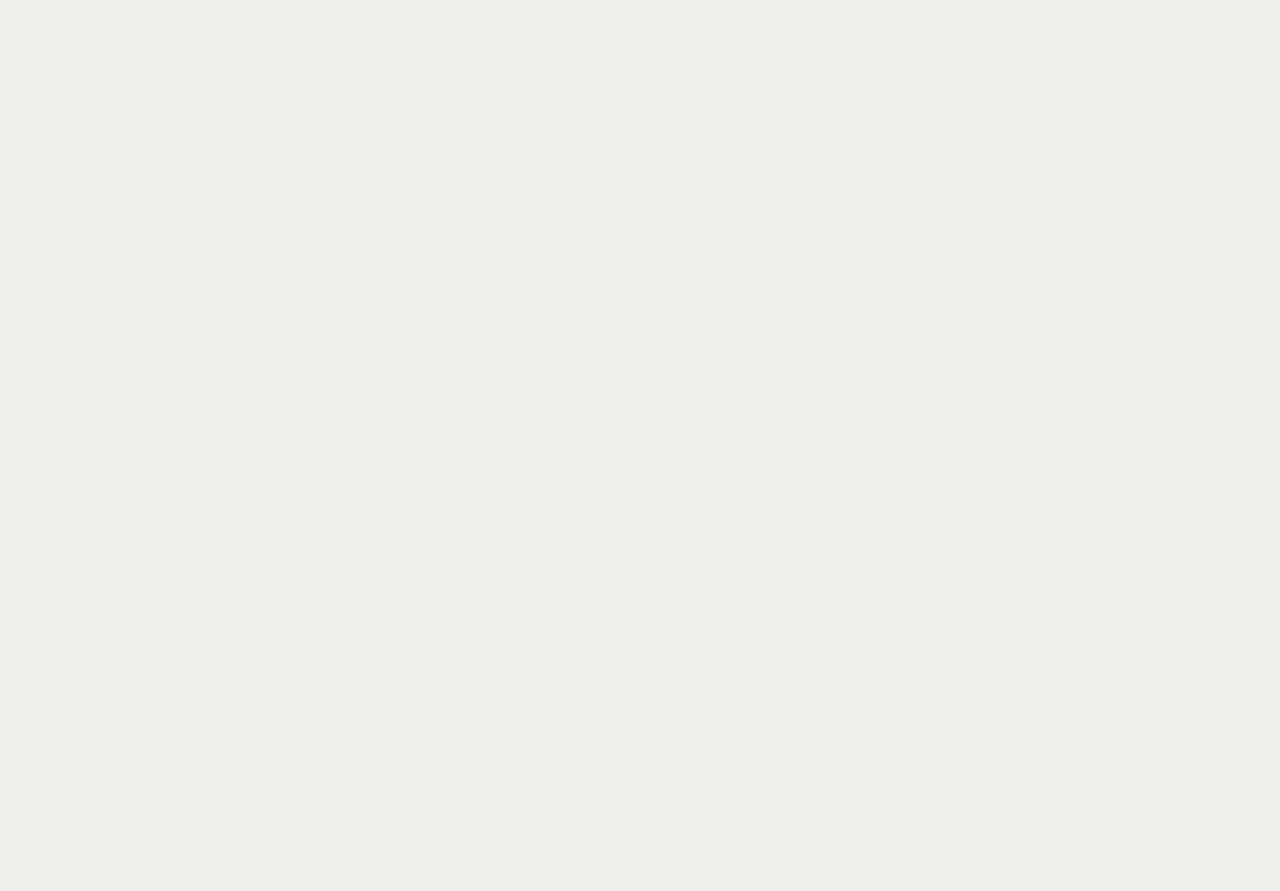
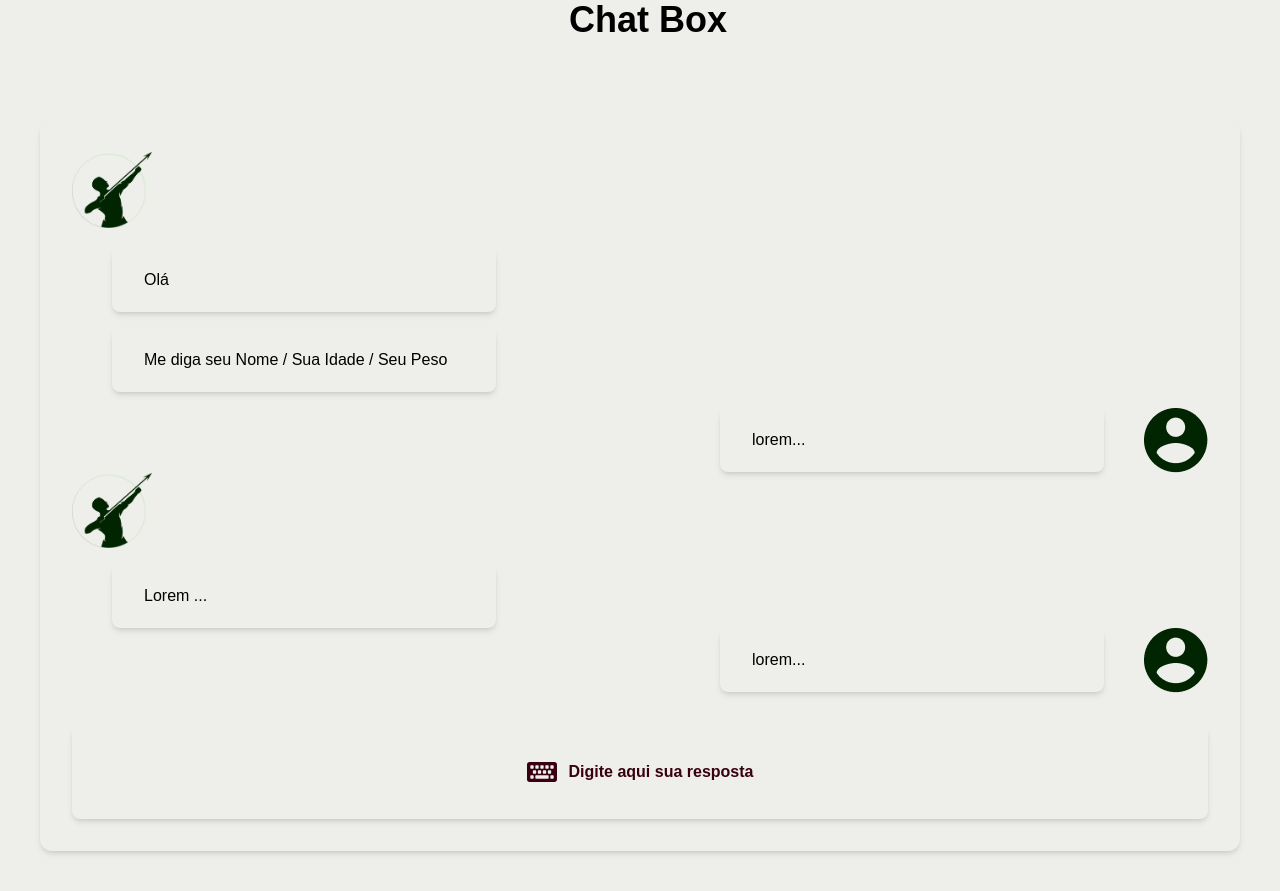
Before and after one commit to Henrique0602/Tupas-TCC, a React (Vite) app in the folder Tupa-s/: page /Home in a window 1280 px wide. Shown: the part 1800-2691 px from the top of the page. Before the commit the page ends 1720 px from the top, so only its background shows below. Built offline with nearby package versions, Linux system fonts and the light colour scheme.

Commit message:
Com o chat-box

```diff
--- a/Tupa-s/src/Pages/Home.jsx
+++ b/Tupa-s/src/Pages/Home.jsx
@@ -5,6 +5,7 @@ import { FaAppleWhole } from "react-icons/fa6";
 import { CgGym } from "react-icons/cg";
 import { GiBrain } from "react-icons/gi";
 import { FaUserDoctor } from "react-icons/fa6";
+import { FaKeyboard } from "react-icons/fa";
 
 function Home() {
     return (
@@ -132,6 +133,47 @@ function Home() {
 
                 </div>
 
+                <div className="px-4 md:px-10 h-full w-full p-10    ">
+                <h1 className="text-4xl font-bold text-black p-10 ml-4 mb-10 flex justify-center">Chat Box</h1>
+                <div className=" bg-opacity-75 p-8 rounded-xl shadow-md w-auto flex flex-col justify-start">
+                    <img className="w-20" src="/Logo.png" alt="" />
+                    <div className="ml-10  p-8 rounded-lg shadow-md h-16 w-96 flex items-center mt-5 mb-4">
+                        <h1>Olá</h1>
+                    </div>
+                    <div className="ml-10  p-8 rounded-lg shadow-md h-16 w-96 flex items-center  mb-4">
+                        <h1>Me diga seu Nome / Sua Idade / Seu Peso</h1>
+                    </div>
+
+                    <div className="flex justify-end ">
+                        <div className="mr-10  p-8 rounded-lg shadow-md h-16 w-96 flex items-center">
+                            <h1>lorem...</h1>
+                        </div>
+                        <img className="w-18 h-15 " src="/Pessoa.png" alt="" />
+                    </div>
+
+                    <img className="w-20" src="/Logo.png" alt="" />
+                    <div className="ml-10  p-8 rounded-lg shadow-md h-16 w-96 flex items-center mt-4">
+                        <h1>Lorem ...</h1>
+                    </div>
+
+                    <div className="flex justify-end ">
+                        <div className="mr-10  p-8 rounded-lg shadow-md h-16 w-96 flex items-center">
+                            <h1>lorem...</h1>
+                        </div>
+                        <img className="w-18 h-15 " src="/Pessoa.png" alt="" />
+                    </div>
+
+                    <div className=" p-8 rounded-lg shadow-md w-full flex justify-center items-center mt-8">
+                        <FaKeyboard className="text-3xl mr-3 text-color_vinho" />
+                        <h1 className="text-color_vinho font-bold">Digite aqui sua resposta</h1>
+                    </div>
+                </div>
+
+
+
+
+            </div>
+
             </div>
         </>
     )
```
